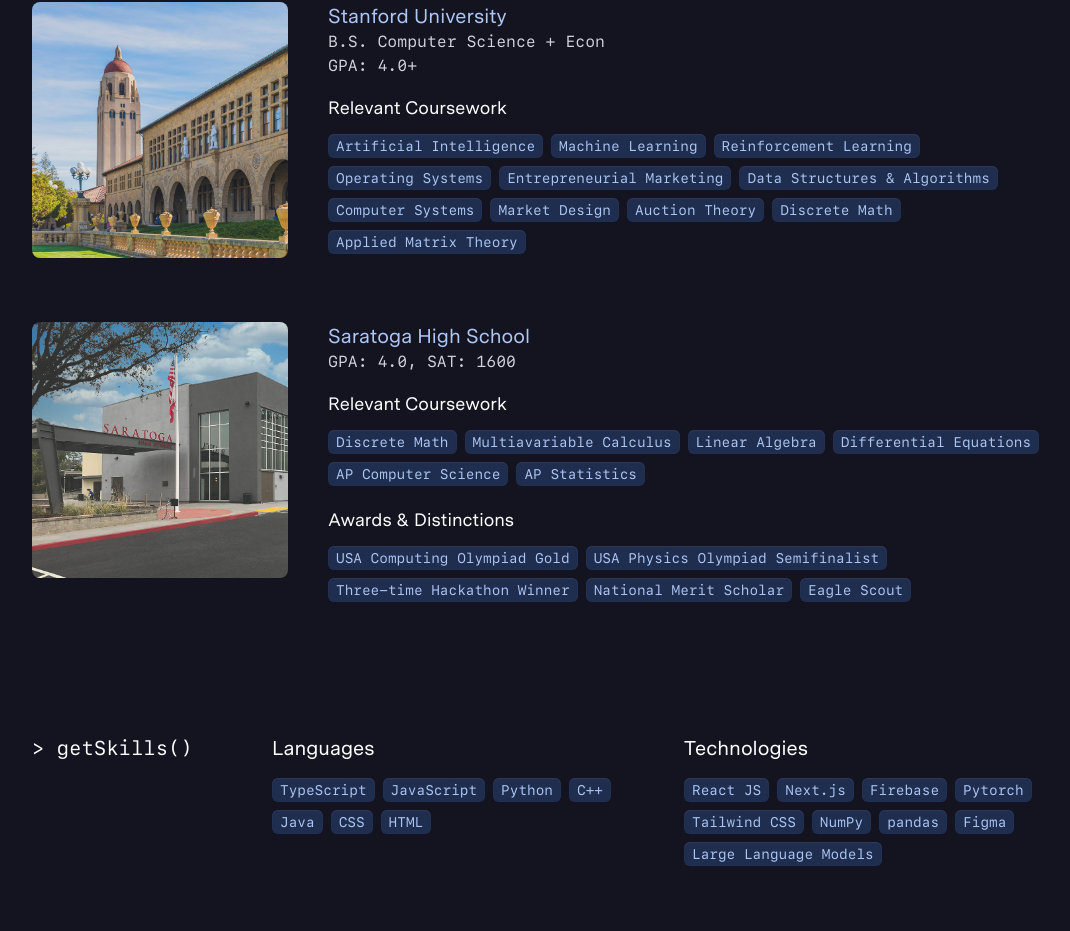
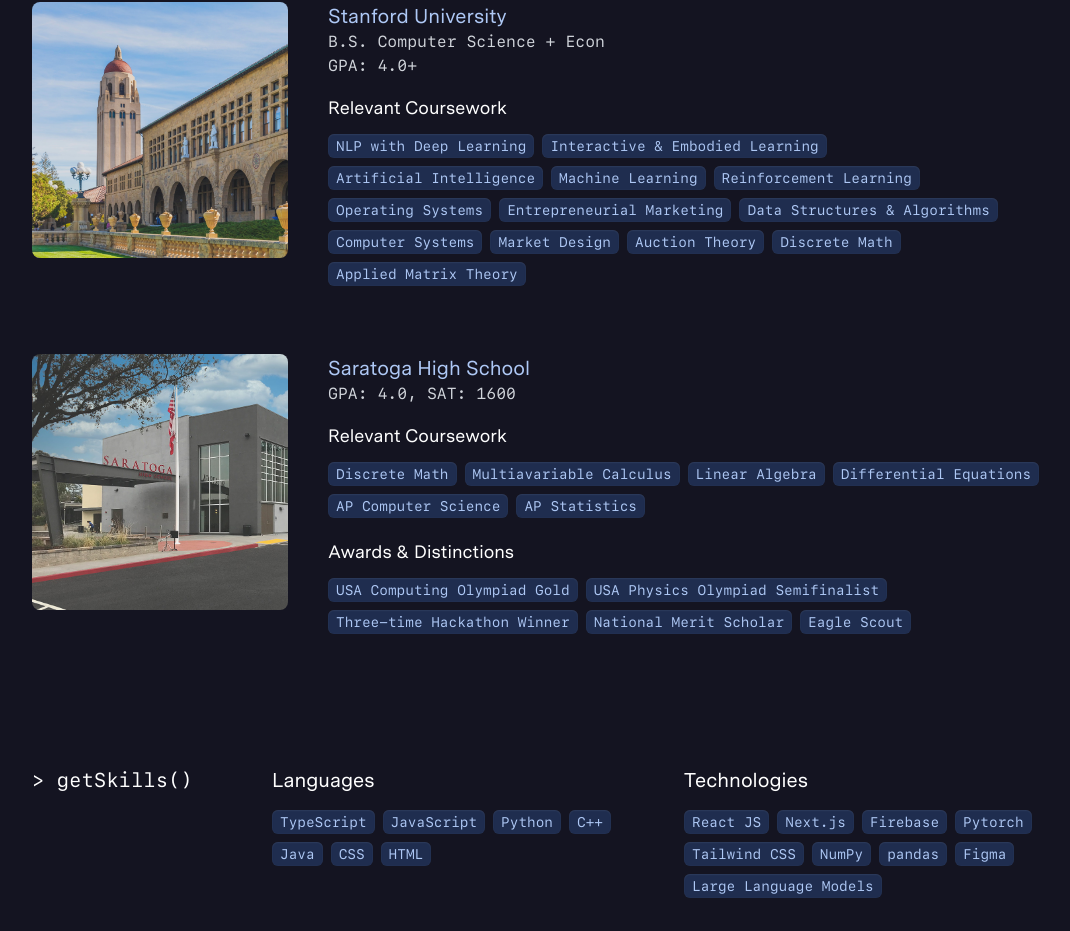
Before and after one commit to henryweng03/personal-site, a React (Create React App) app: page / in a window 1280 px wide. Shown: the part 3386-4317 px from the top of the page, without its empty margins (96-1166 px from the left). Built offline with nearby package versions, Linux system fonts and the light colour scheme.

Commit message:
Update coursework

```diff
--- a/src/sections/education.js
+++ b/src/sections/education.js
@@ -4,6 +4,8 @@
 import BadgeList from "../components/BadgeList";
 
 const collegeCourses = [
+  "NLP with Deep Learning",
+  "Interactive & Embodied Learning",
   "Artificial Intelligence",
   "Machine Learning",
   "Reinforcement Learning",
```
